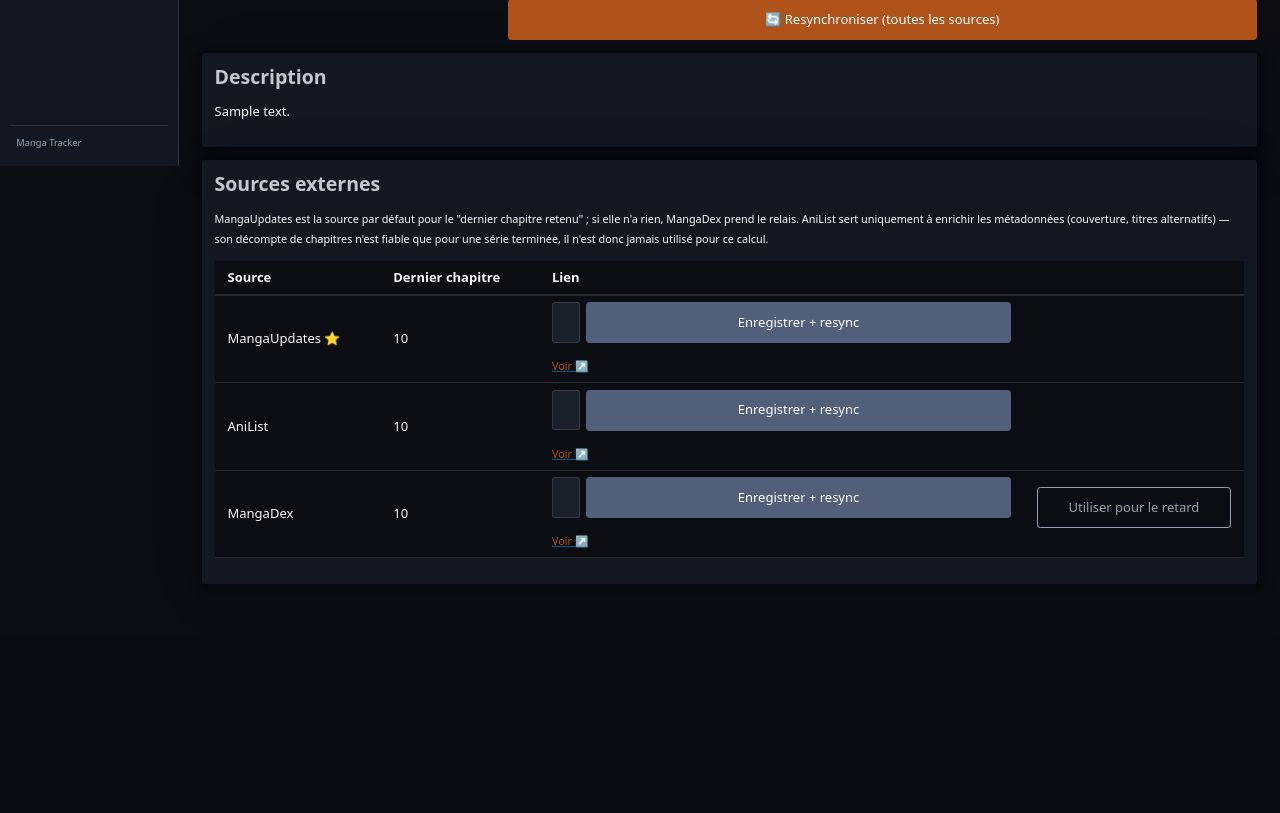
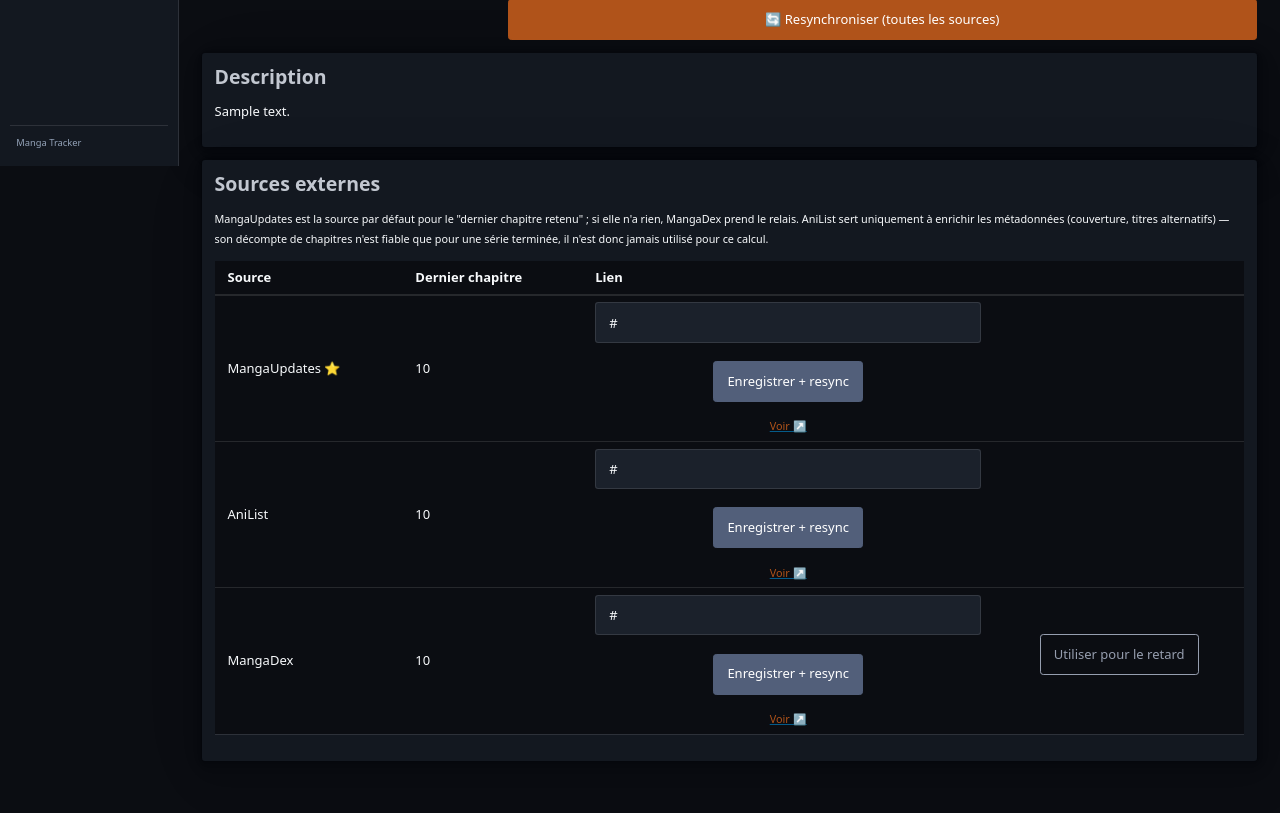
Before and after one commit to Risakiel/manga_tracker, a FastAPI app: template app/templates/detail.html in a window 1280 px wide. Shown: the part 634-1447 px from the top of the page. Before the commit the page ends 1218 px from the top, so only its background shows below. Run offline with FastAPI, Linux system fonts and the light colour scheme; the template is opened without the code that fills it: most values are stand-ins (such as "Sample title", 1, 10 or a date in 2020); grey boxes marked "Sample" are stand-in pictures.

Commit message:
Fix the "Sources externes" table's cramped link column
Pico buttons default to width:100%, which inside the link forms' flex row
fought the URL input for space and squeezed it down to almost nothing
while the button ballooned. Stack input (full width) above button
(sized to its own text, centered) instead, and give the Lien column a
fixed share of the table's width so it isn't starved by the narrower
columns.

Co-Authored-By: Claude Sonnet 5 <noreply@anthropic.com>

```diff
--- a/app/static/css/app.css
+++ b/app/static/css/app.css
@@ -404,3 +404,42 @@ table.mangas td, table.mangas th {
     margin: 0;
     color: var(--pico-muted-color);
 }
+
+/* Per-source "link + resync" form in the manga detail page's "Sources
+   externes" table -- Pico buttons default to width:100%, which inside a
+   table cell fights the input for space, so the button is forced back to
+   its own text size and centered under the (full-width) input. */
+.source-link-form {
+    display: flex;
+    flex-direction: column;
+    align-items: center;
+    gap: 0.4rem;
+    margin: 0;
+}
+
+.source-link-form input {
+    width: 100%;
+}
+
+.source-link-form button {
+    width: auto;
+}
+
+.source-link-view {
+    display: block;
+    text-align: center;
+    margin-top: 0.25rem;
+}
+
+.source-action-cell {
+    text-align: center;
+}
+
+.source-action-cell form {
+    display: inline-block;
+    margin: 0;
+}
+
+.source-action-cell button {
+    width: auto;
+}
--- a/app/templates/detail.html
+++ b/app/templates/detail.html
@@ -92,21 +92,21 @@
     </p>
     <div style="overflow-x:auto">
     <table>
-        <thead><tr><th>Source</th><th>Dernier chapitre</th><th>Lien</th><th></th></tr></thead>
+        <thead><tr><th>Source</th><th>Dernier chapitre</th><th style="width:40%">Lien</th><th></th></tr></thead>
         <tbody>
         <tr>
             <td>MangaUpdates {% if chapter_source == "mangaupdates" %}⭐{% endif %}</td>
             <td>{{ manga.mu_latest_chapter | int if manga.mu_latest_chapter is not none else "—" }}</td>
             <td>
-                <form method="post" action="/manga/{{ manga.id }}/mangaupdates-url" style="display:flex; gap:0.5rem; margin:0">
-                    <input type="url" name="mangaupdates_url" value="{{ manga.mangaupdates_url }}" placeholder="Lien MangaUpdates" style="flex:1">
+                <form method="post" action="/manga/{{ manga.id }}/mangaupdates-url" class="source-link-form">
+                    <input type="url" name="mangaupdates_url" value="{{ manga.mangaupdates_url }}" placeholder="Lien MangaUpdates">
                     <button type="submit" class="secondary">Enregistrer + resync</button>
                 </form>
-                {% if manga.mangaupdates_url %}<small><a href="{{ manga.mangaupdates_url }}" target="_blank" rel="noopener">Voir ↗</a></small>{% endif %}
+                {% if manga.mangaupdates_url %}<small class="source-link-view"><a href="{{ manga.mangaupdates_url }}" target="_blank" rel="noopener">Voir ↗</a></small>{% endif %}
             </td>
-            <td>
+            <td class="source-action-cell">
                 {% if chapter_source != "mangaupdates" %}
-                <form method="post" action="/manga/{{ manga.id }}/preferred-chapter-source" style="margin:0">
+                <form method="post" action="/manga/{{ manga.id }}/preferred-chapter-source">
                     <input type="hidden" name="source" value="mangaupdates">
                     <button type="submit" class="outline secondary">Utiliser pour le retard</button>
                 </form>
@@ -117,11 +117,11 @@
             <td>AniList</td>
             <td>{{ manga.anilist_latest_chapter | int if manga.anilist_latest_chapter is not none else "—" }}</td>
             <td>
-                <form method="post" action="/manga/{{ manga.id }}/anilist-url" style="display:flex; gap:0.5rem; margin:0">
-                    <input type="url" name="anilist_url" value="{{ manga.anilist_url or '' }}" placeholder="Lien AniList" style="flex:1">
+                <form method="post" action="/manga/{{ manga.id }}/anilist-url" class="source-link-form">
+                    <input type="url" name="anilist_url" value="{{ manga.anilist_url or '' }}" placeholder="Lien AniList">
                     <button type="submit" class="secondary">Enregistrer + resync</button>
                 </form>
-                {% if manga.anilist_url %}<small><a href="{{ manga.anilist_url }}" target="_blank" rel="noopener">Voir ↗</a></small>{% endif %}
+                {% if manga.anilist_url %}<small class="source-link-view"><a href="{{ manga.anilist_url }}" target="_blank" rel="noopener">Voir ↗</a></small>{% endif %}
             </td>
             <td></td>
         </tr>
@@ -129,15 +129,15 @@
             <td>MangaDex {% if chapter_source == "mangadex" %}⭐{% endif %}</td>
             <td>{{ manga.mangadex_latest_chapter | int if manga.mangadex_latest_chapter is not none else "—" }}</td>
             <td>
-                <form method="post" action="/manga/{{ manga.id }}/mangadex-url" style="display:flex; gap:0.5rem; margin:0">
-                    <input type="url" name="mangadex_url" value="{{ manga.mangadex_url or '' }}" placeholder="Lien MangaDex" style="flex:1">
+                <form method="post" action="/manga/{{ manga.id }}/mangadex-url" class="source-link-form">
+                    <input type="url" name="mangadex_url" value="{{ manga.mangadex_url or '' }}" placeholder="Lien MangaDex">
                     <button type="submit" class="secondary">Enregistrer + resync</button>
                 </form>
-                {% if manga.mangadex_url %}<small><a href="{{ manga.mangadex_url }}" target="_blank" rel="noopener">Voir ↗</a></small>{% endif %}
+                {% if manga.mangadex_url %}<small class="source-link-view"><a href="{{ manga.mangadex_url }}" target="_blank" rel="noopener">Voir ↗</a></small>{% endif %}
             </td>
-            <td>
+            <td class="source-action-cell">
                 {% if chapter_source != "mangadex" %}
-                <form method="post" action="/manga/{{ manga.id }}/preferred-chapter-source" style="margin:0">
+                <form method="post" action="/manga/{{ manga.id }}/preferred-chapter-source">
                     <input type="hidden" name="source" value="mangadex">
                     <button type="submit" class="outline secondary">Utiliser pour le retard</button>
                 </form>
```
